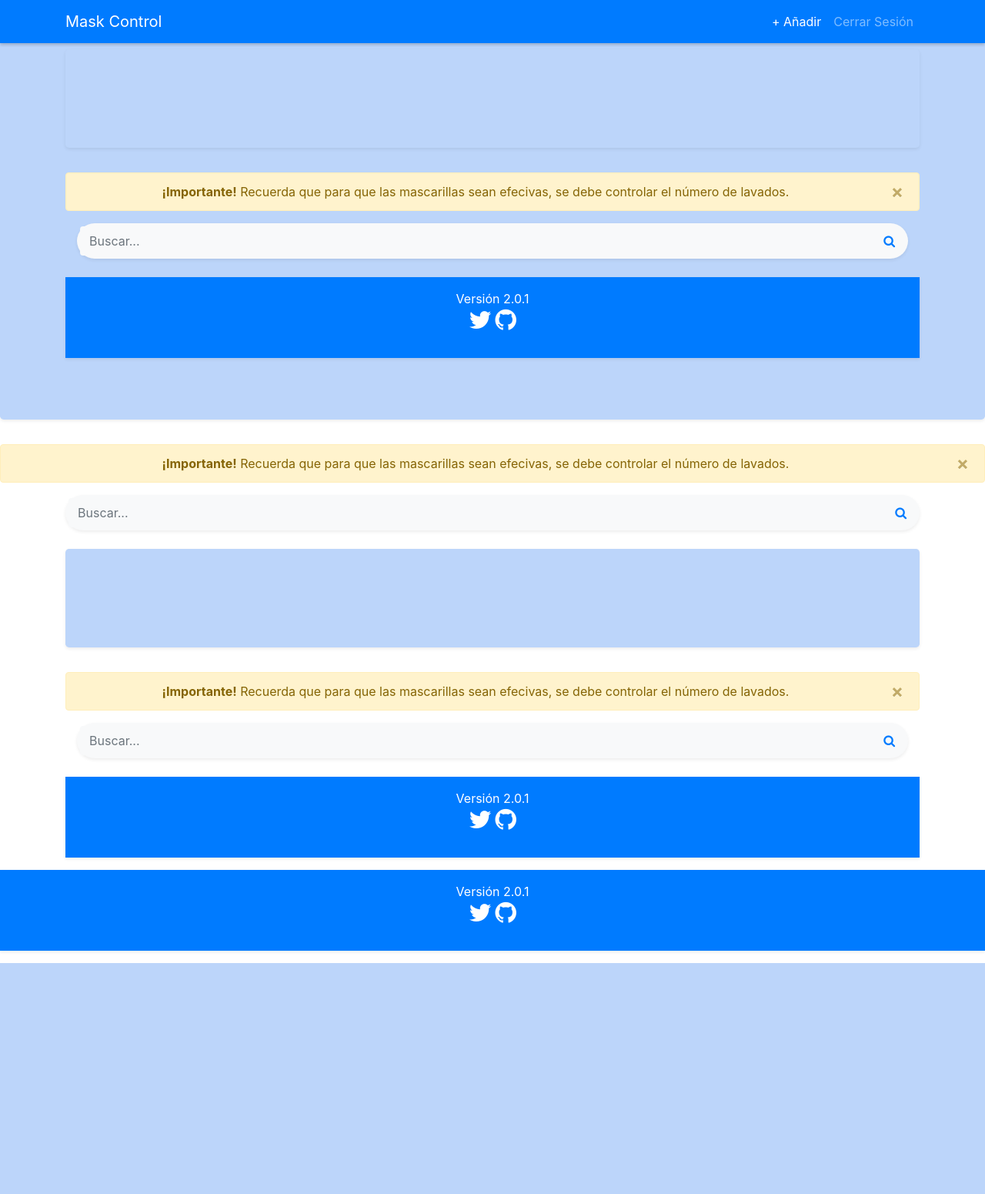
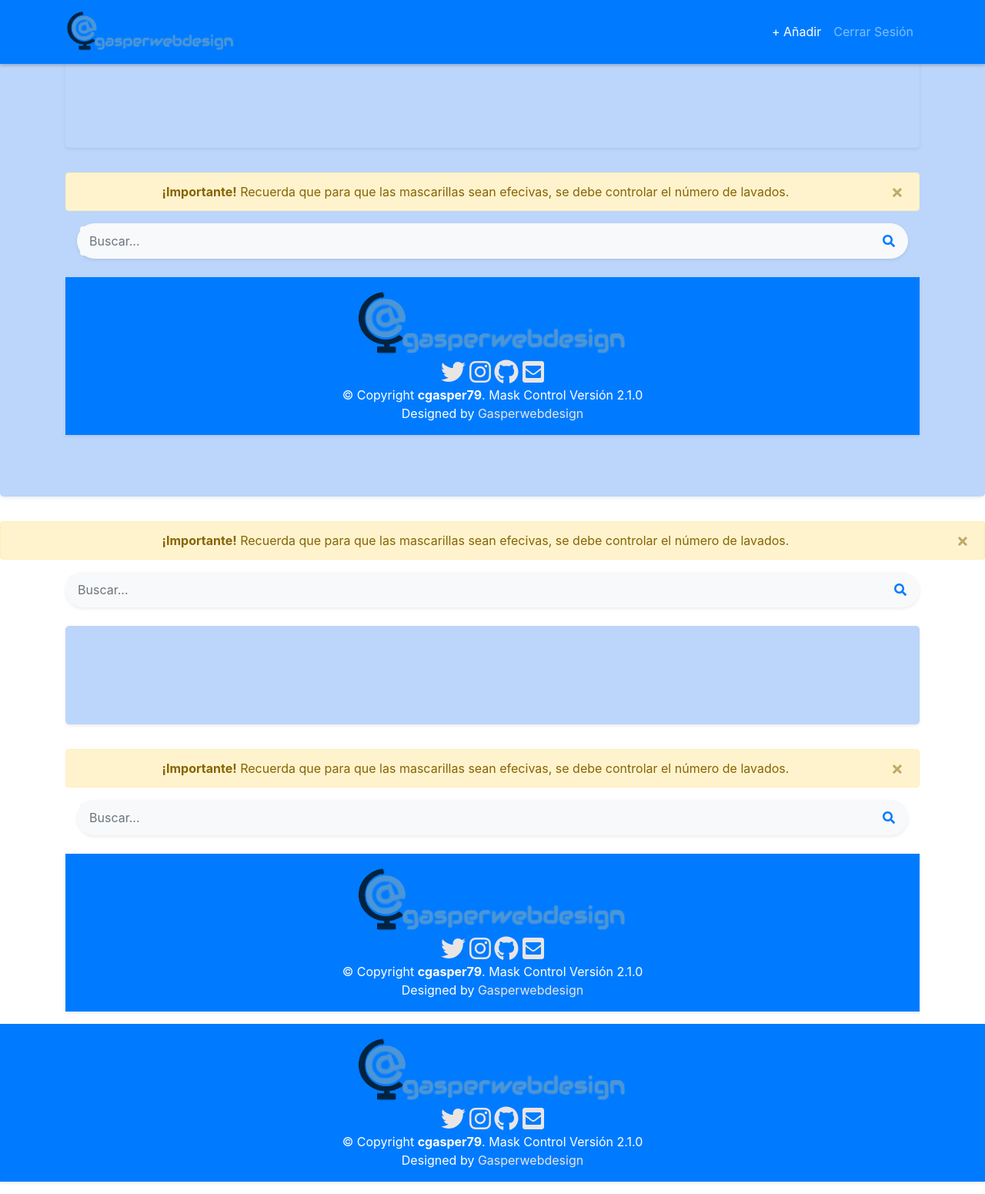
Before and after one commit to cgasper79/Mask-Control, a PHP site: page /admin/admin/login.php in a window 1280 px wide. Shown: the whole page at 77% size. Before the commit the page ends 1251 px from the top, so only its background shows below. Run offline with PHP 8.4, Linux system fonts and the light colour scheme; the visitor is signed in with stand-in values (Sample User, id 1); data that the repository does not hold is empty; some libraries are stand-ins or nearby versions.

Commit message:
Nuevo Logo y boton registro

```diff
--- a/web/css/estilo.css
+++ b/web/css/estilo.css
@@ -5,3 +5,25 @@
 .modal-header{
   background-color: rgb(188, 213, 250);
 }
+
+.logo{
+  width: 20%;
+}
+
+.display-4{
+  margin-top:10px;
+}
+
+a {
+  color:rgb(233, 229, 229);
+}
+
+@media screen and (max-width: 768px) {
+  .logo{
+    width: 40%;
+  }
+
+  .logoFooter{
+    width:70%;
+  }
+}
--- a/web/datosUsuario.php
+++ b/web/datosUsuario.php
@@ -10,14 +10,12 @@
     $sql2="SELECT * from mascarilla
             WHERE user = '$email'";
 
-
-
 ?>
 
 <div class="row">
     <div class="col">
         <br>
-        <h3 class="display-4 ">Mis Mascarillas</h3>
+        <h3 class="display-4 ">Mask Control</h3>
         <p class="lead">
             <?php
                 $result = mysqli_query($conexion,$sql);
--- a/web/includes/menu.php
+++ b/web/includes/menu.php
@@ -1,23 +1,15 @@
 <nav class="navbar navbar-expand-md bg-primary navbar-dark fixed-top shadow-sm">
   <div class="container">
-    <a class="navbar-brand" href="index.php">Mask Control</a>
-
+    <img class="navbar-brand logo" src="./img/logo.png"/>
     <button class="navbar-toggler" type="button" data-toggle="collapse" data-target="#collapsibleNavbar">
       <span class="navbar-toggler-icon"></span>
     </button>
 
     <div class="collapse navbar-collapse" id="collapsibleNavbar">
-
       <ul class="navbar-nav ml-auto">
-
         <li class="nav-item active">
           <a class="nav-link" data-toggle="modal" data-target="#nueva" href='insertar.php'>+ Añadir</a>
         </li>
-
-        <li class="nav-ite" hidden="">
-          <a class="nav-link" href='./admin/myphp-backup.php'>BackUp</a>
-        </li>
-
         <li class="nav-item">
            <a class="nav-link" data-toggle="modal" data-target="#sesion">Cerrar Sesión</a>
         </li>
--- a/web/index.php
+++ b/web/index.php
@@ -18,8 +18,8 @@
     <!-- BOOTSTRAP DATAPICKER-->
     <link rel="stylesheet" href="https://cdnjs.cloudflare.com/ajax/libs/bootstrap-datepicker/1.9.0/css/bootstrap-datepicker.css">
 
-    <!-- FONT AWESOME -->
-    <link rel="stylesheet" href="https://stackpath.bootstrapcdn.com/font-awesome/4.7.0/css/font-awesome.min.css">
+   <!-- Font Awesome icons (free version)-->
+   <script src="https://use.fontawesome.com/releases/v5.15.1/js/all.js" crossorigin="anonymous"></script>
 
     <!-- TOASTR NOTIFICATION -->
     <link rel="stylesheet" href="https://cdnjs.cloudflare.com/ajax/libs/toastr.js/latest/toastr.min.css" integrity="sha512-vKMx8UnXk60zUwyUnUPM3HbQo8QfmNx7+ltw8Pm5zLusl1XIfwcxo8DbWCqMGKaWeNxWA8yrx5v3SaVpMvR3CA==" crossorigin="anonymous" />
@@ -185,14 +185,23 @@
 </body>
 
 <!-- Footer -->
-<footer>
+<footer id="footer">
     <div class="container-fluid p-3 my-3 bg-primary text-white text-center shadow-sm">
-        Versión 2.0.1
-        <p>
-            <a class="text-white fa fa-twitter fa-2x" href= 'https://twitter.com/cgasper79'></a>
-            <a class="text-white fa fa-github fa-2x" href= 'https://github.com/cgasper79/Mask-Control'></a>
-        </p>
+      <img class="logoFooter"src="./img/logo.png" alt="Logo"/>
+      <div>
+        <a href="https://twitter.com/cgasper79"><i class="fab fa-twitter fa-2x"></i></a>
+        <a href="https://www.instagram.com/gasperwebdesign"><i class="fab fa-instagram fa-2x"></i></a>
+        <a href="https://github.com/cgasper79"><i class="fab fa-github fa-2x"></i></a>
+        <a href="mailto:cgasconp@protonmail.com" ><i class="fas fa-envelope-square fa-2x"></i></a>
+      </div>
+      <div>
+        &copy; Copyright <strong><span>cgasper79</span></strong>. Mask Control Versión 2.1.0
+      </div>
+      <div class="credits">
+        Designed by <a href="https://gasperwebdesign.com/">Gasperwebdesign</a>
+      </div>
     </div>
-</footer>
+
+  </footer><!-- End Footer -->
 
 </html>
```
Also changed, not shown: web/admin/login.php (+12 -5 lines), web/img/logo.png (added).
